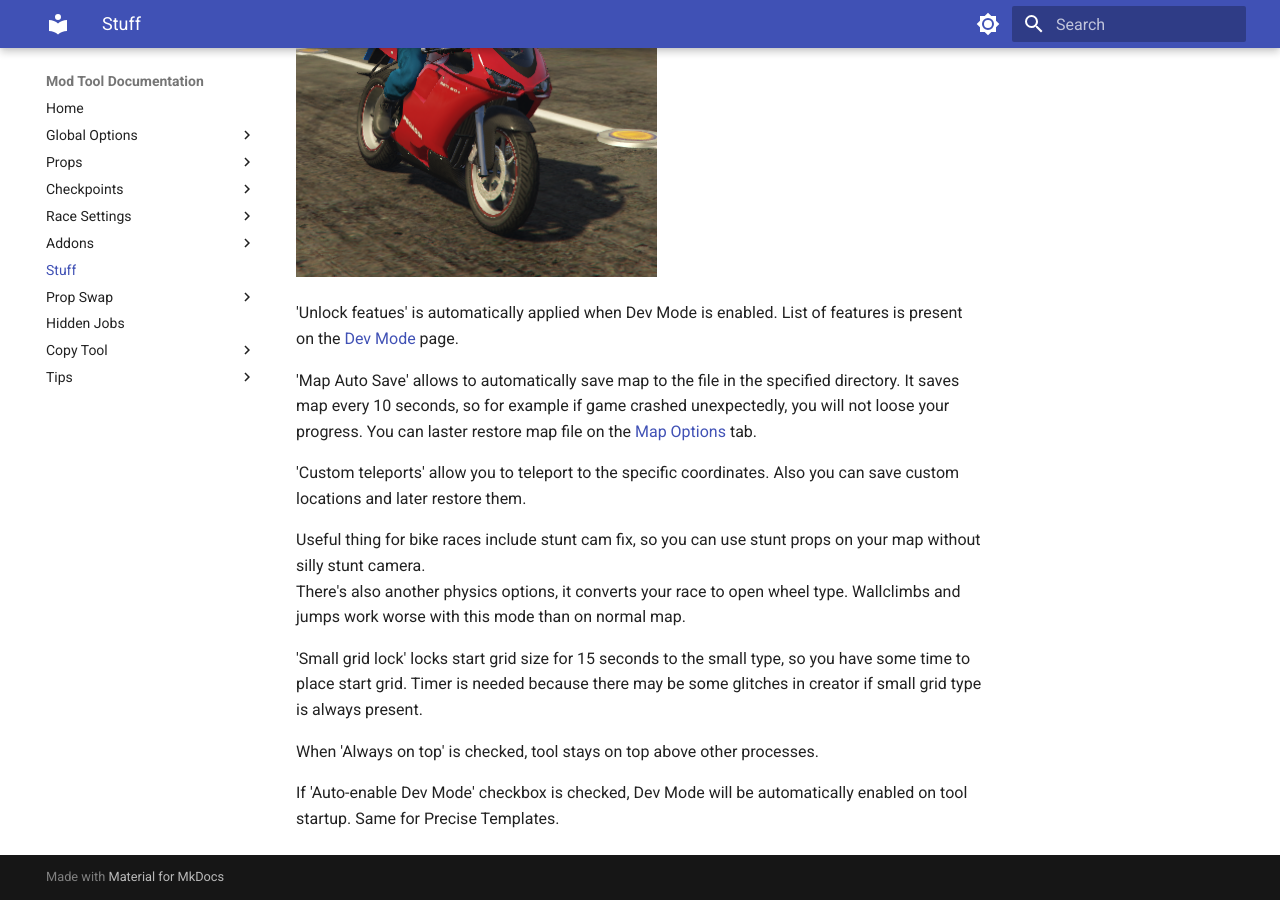
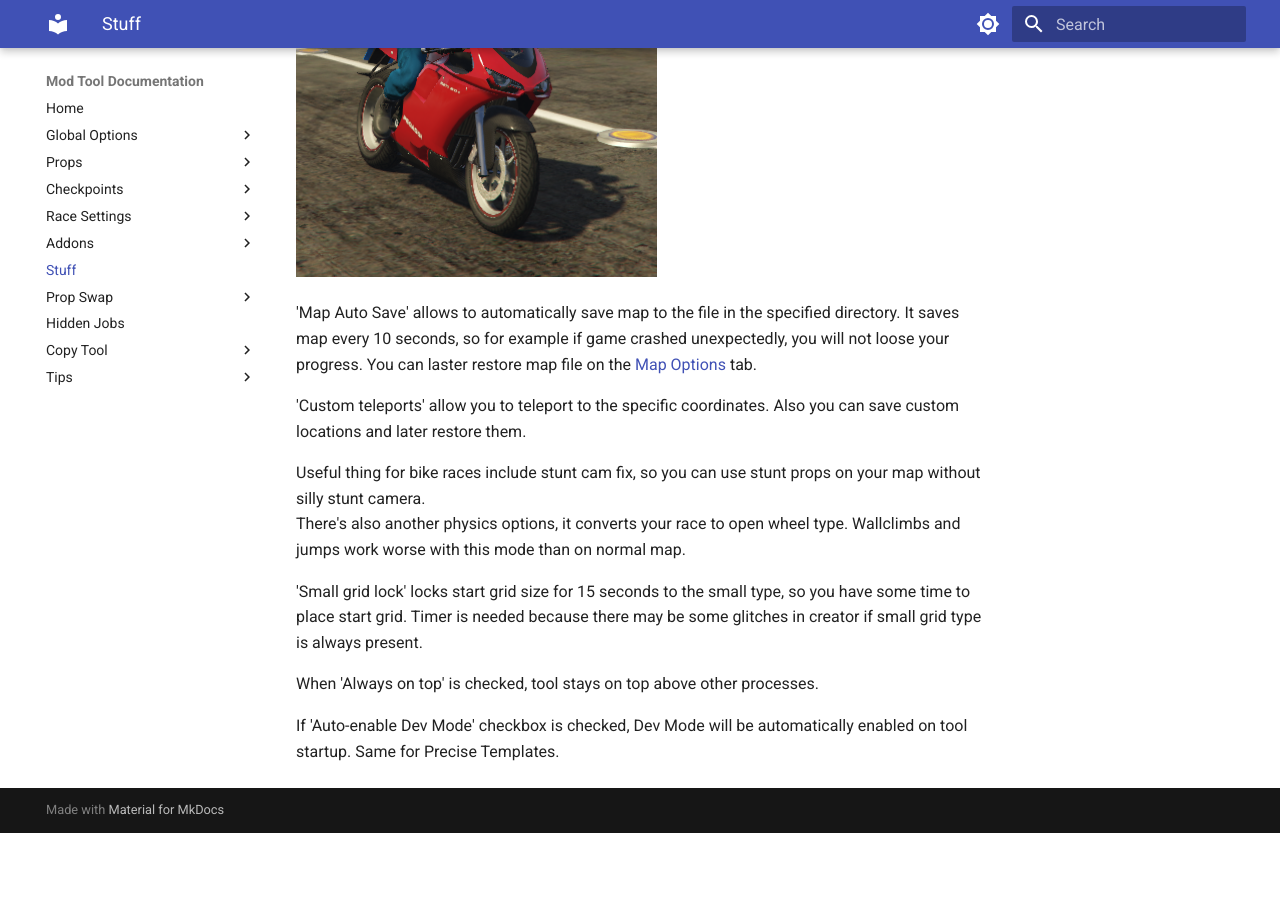
Before and after one commit to Oleg52/ModToolDocs, an MkDocs documentation site: the page built from docs/stuff/overview.md, in a window 1280 px wide and 900 px high, scrolled down 999 px. Built offline with MkDocs 1.6.1 and Material for MkDocs 9.7.7, drawn with Linux system fonts in a browser that asks for light colours; after the commit the page ends 1832 px from its top, so only the background shows below that.

Commit message:
updated dev mode info

```diff
--- a/docs/stuff/overview.md
+++ b/docs/stuff/overview.md
@@ -9,8 +9,6 @@ Stuff tab contains some small features.
 You can replace default creator ped model with custom one, also you can check 'Apply on tool startup' checkbox to automatically replace ped model.
 
 ![Img2](../../assets/images/stuff/img02.png)
-
-'Unlock featues' is automatically applied when Dev Mode is enabled. List of features is present on the [Dev Mode](../../global/dev-mode) page.
 
 'Map Auto Save' allows to automatically save map to the file in the specified directory.
 It saves map every 10 seconds, so for example if game crashed unexpectedly, you will not loose your progress.
```
Also changed, not shown: docs/global/dev-mode.md (+1 -0 lines), docs/assets/images/stuff/img01.png.
